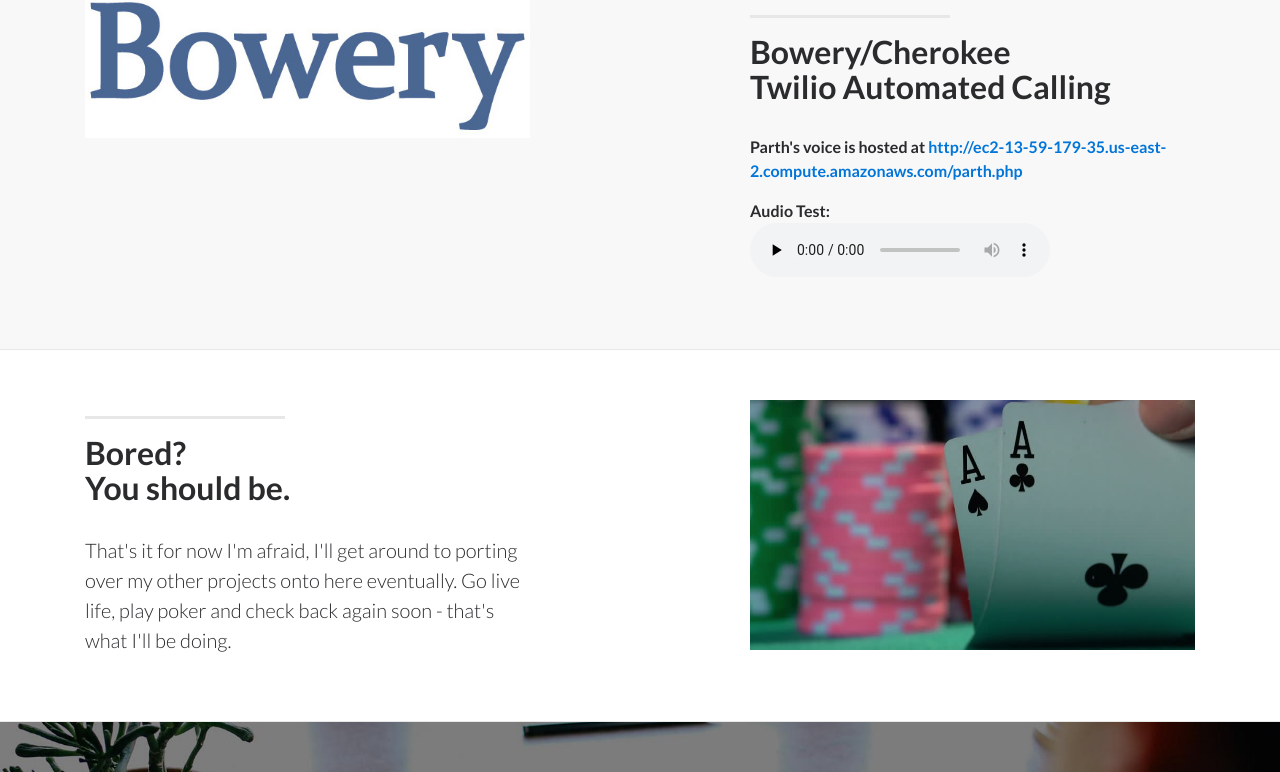
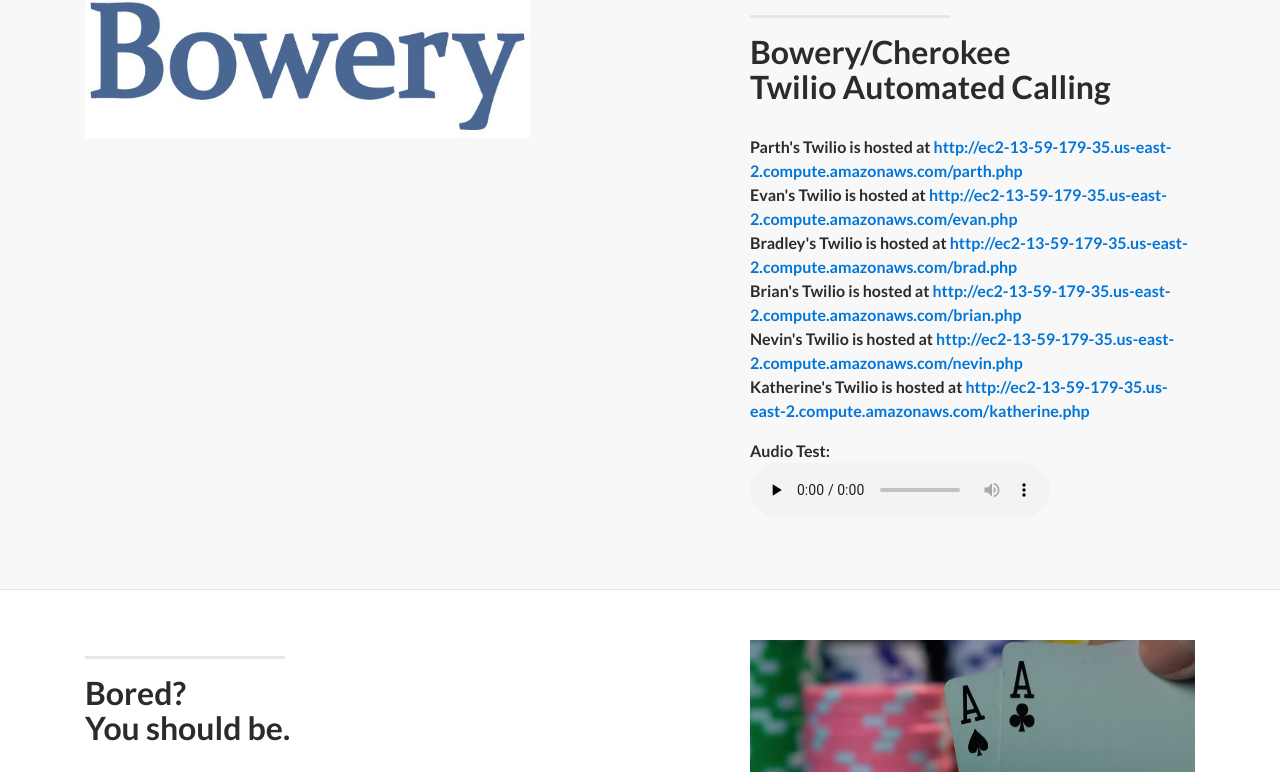
Before and after one commit to thushanp/Twimail, a plain HTML site: page index.html in a window 1280 px wide. Shown: the part 1699-2471 px from the top of the page. Drawn offline with nearby package versions, Linux system fonts and the light colour scheme; files whose address does not match are found by name.

Commit message:
links to landings

```diff
--- a/index.html
+++ b/index.html
@@ -160,7 +160,12 @@
                     <div class="clearfix"></div>
                     <h2 class="section-heading">Bowery/Cherokee<br>Twilio Automated Calling</h2>
                     <p class="lead"><p>
-                Parth's voice is hosted at <a href="http://ec2-13-59-179-35.us-east-2.compute.amazonaws.com/parth.php">http://ec2-13-59-179-35.us-east-2.compute.amazonaws.com/parth.php</a>
+                Parth's Twilio is hosted at <a href="http://ec2-13-59-179-35.us-east-2.compute.amazonaws.com/parth.php">http://ec2-13-59-179-35.us-east-2.compute.amazonaws.com/parth.php</a><br>
+                Evan's Twilio is hosted at <a href="http://ec2-13-59-179-35.us-east-2.compute.amazonaws.com/parth.php">http://ec2-13-59-179-35.us-east-2.compute.amazonaws.com/evan.php</a><br>
+                Bradley's Twilio is hosted at <a href="http://ec2-13-59-179-35.us-east-2.compute.amazonaws.com/parth.php">http://ec2-13-59-179-35.us-east-2.compute.amazonaws.com/brad.php</a><br>
+                Brian's Twilio is hosted at <a href="http://ec2-13-59-179-35.us-east-2.compute.amazonaws.com/parth.php">http://ec2-13-59-179-35.us-east-2.compute.amazonaws.com/brian.php</a><br>
+                Nevin's Twilio is hosted at <a href="http://ec2-13-59-179-35.us-east-2.compute.amazonaws.com/parth.php">http://ec2-13-59-179-35.us-east-2.compute.amazonaws.com/nevin.php</a><br>
+                Katherine's Twilio is hosted at <a href="http://ec2-13-59-179-35.us-east-2.compute.amazonaws.com/parth.php">http://ec2-13-59-179-35.us-east-2.compute.amazonaws.com/katherine.php</a><br>
                 </p>
                 <p>
                 Audio Test:
```
